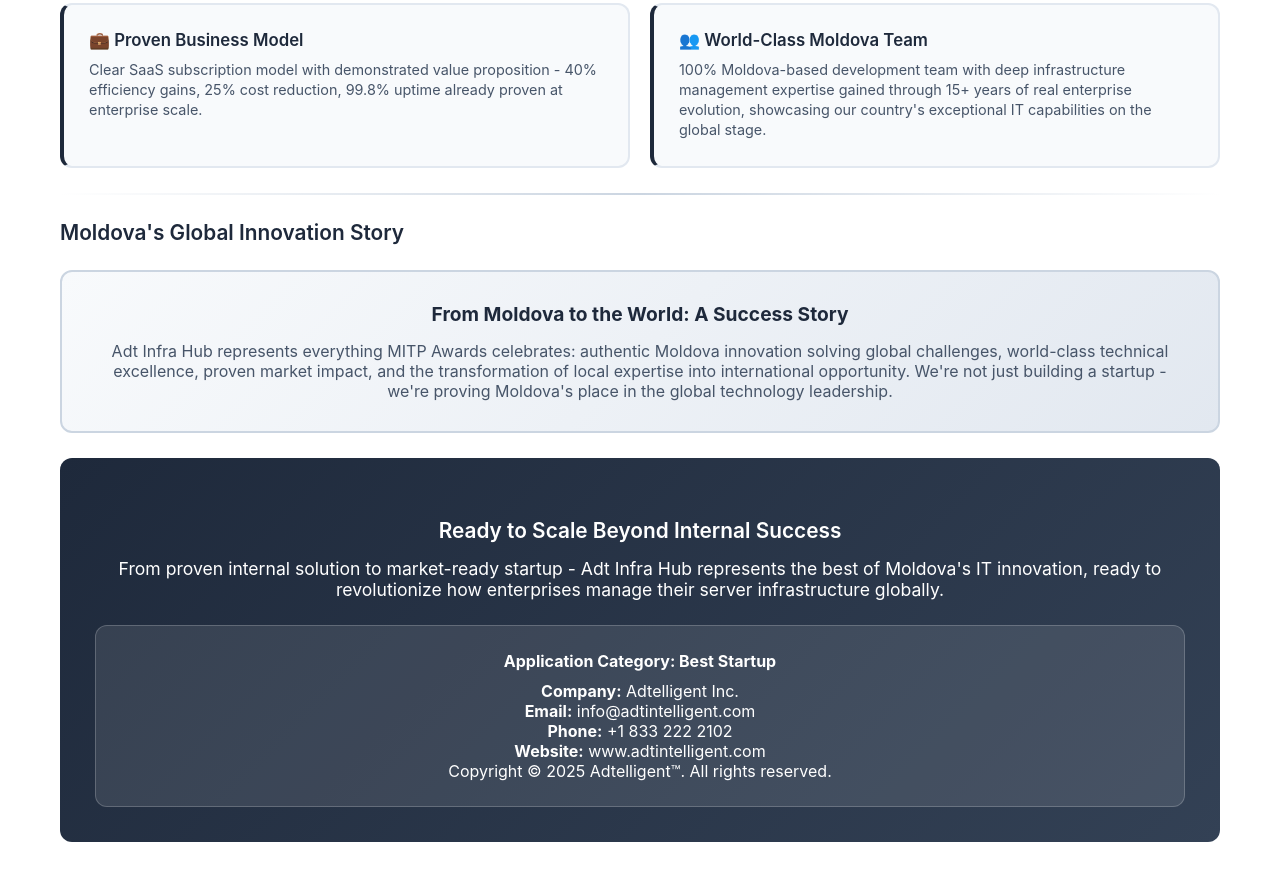
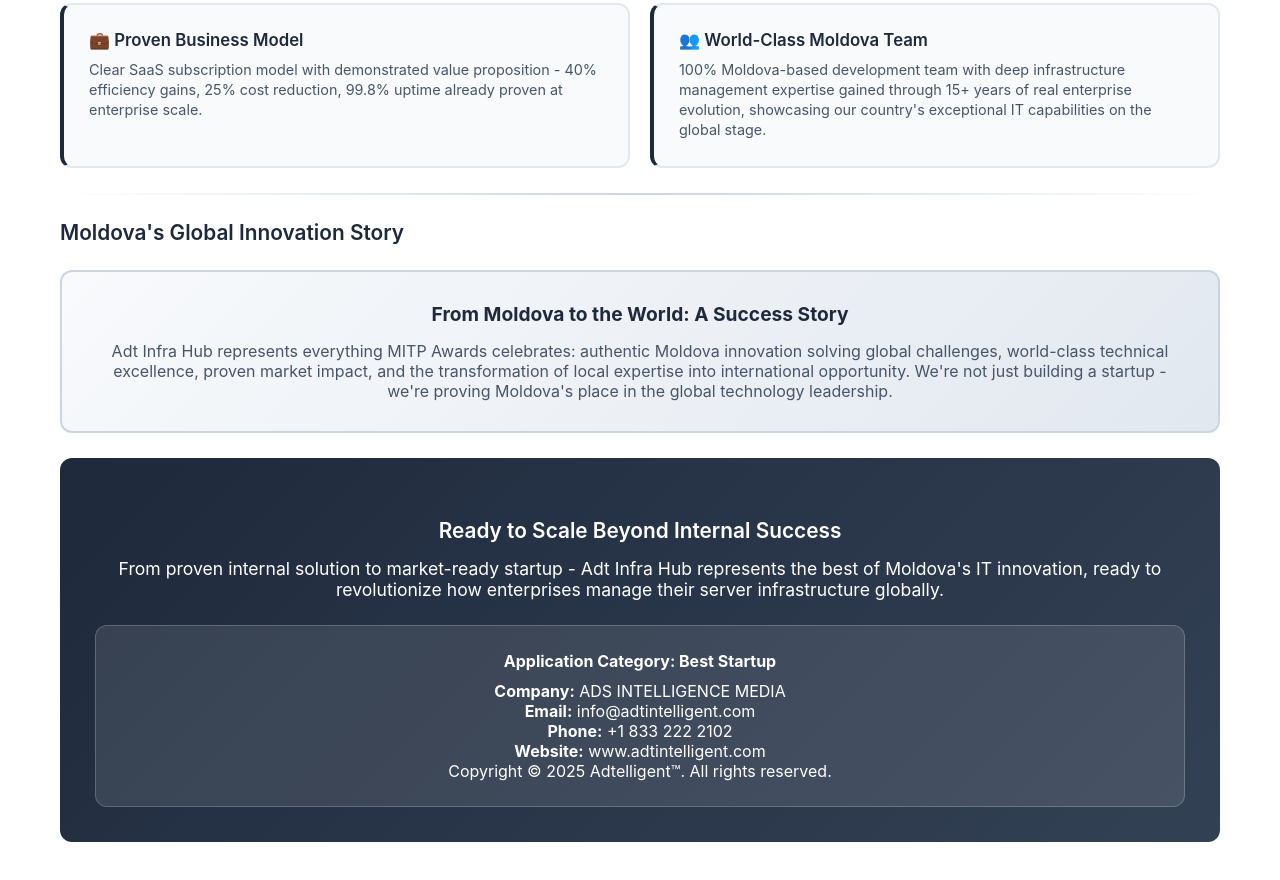
Before and after one commit to sergiuchilat/mitp-awards-infra-hub, a plain HTML site: page index.html in a window 1280 px wide. Shown: the part 6902-7782 px from the top of the page. Drawn offline with Linux system fonts and the light colour scheme.

Commit message:
update company name

```diff
--- a/index.html
+++ b/index.html
@@ -353,7 +353,7 @@
 
             <div class="contact-info">
                 <h4 style="margin-bottom: 10px; color: white;">Application Category: Best Startup</h4>
-                <p><strong>Company:</strong> Adtelligent Inc.</p>
+                <p><strong>Company:</strong> ADS INTELLIGENCE MEDIA</p>
                 <p><strong>Email:</strong> info@adtintelligent.com</p>
                 <p><strong>Phone:</strong> +1 833 222 2102</p>
                 <p><strong>Website:</strong> www.adtintelligent.com</p>
```
